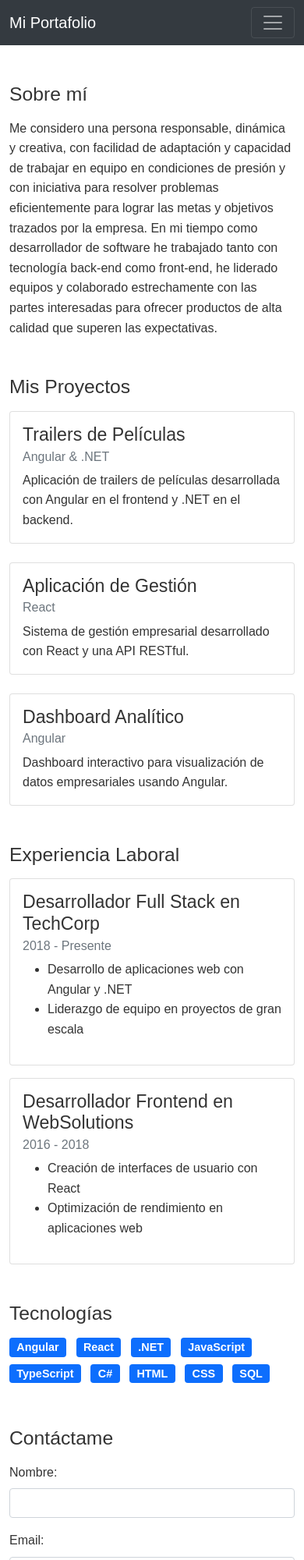
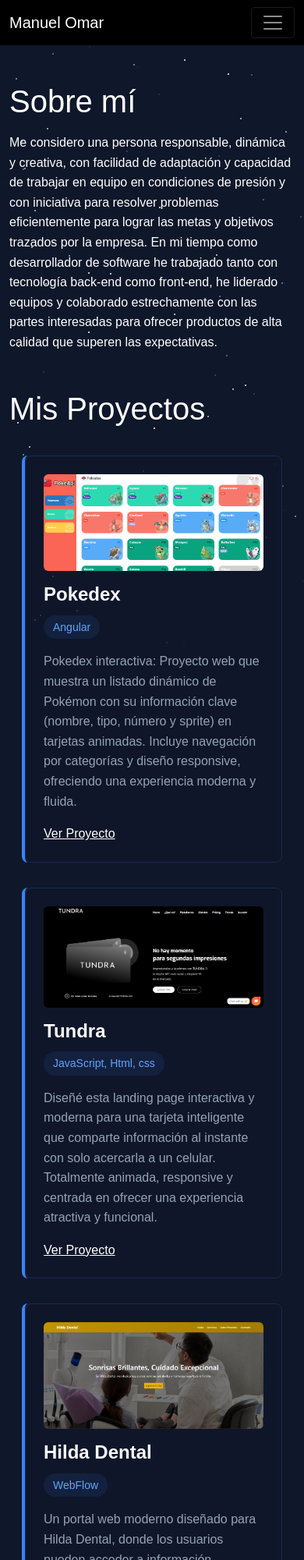
Before and after one commit to Manuelomar/Portafolio, a plain HTML site: page y/index.html in a window 390 px wide. Shown: the top 2000 px of the page at 78% size. Drawn offline with nearby package versions, Linux system fonts and the light colour scheme.

Commit message:
update title and restructure styles; add star animation and card visibility effects

```diff
--- a/styles.css
+++ /dev/null
@@ -1,59 +0,0 @@
-body {
-    font-family: 'Arial', sans-serif;
-    line-height: 1.6;
-    color: #333;
-}
-.navbar {
-    background-color: #343a40;
-}
-.navbar-brand, .nav-link {
-    color: #fff !important;
-}
-.project-card {
-    height: 100%;
-}
-.skill-badge {
-    font-size: 0.9em;
-}
-footer {
-    background-color: #343a40;
-    color: #fff;
-}
-footer a {
-    color: #fff;
-    text-decoration: none;
-}
-footer a:hover {
-    color: #f8f9fa;
-}
-.modal-content {
-    border-radius: 15px;
-    box-shadow: 0 5px 15px rgba(0,0,0,0.3);
-    border: none; /
-}
-
-.modal-header {
-    background-color: #f8f9fa;
-    border-bottom: none;
-}
-
-.modal-body {
-    padding: 20px;
-    font-size: 1.1rem;
-    color: #495057;
-}
-
-.modal-footer {
-    background-color: #f8f9fa;
-    border-top: none;
-}
-
-.btn-secondary {
-    background-color: #6c757d;
-    border-color: #6c757d;
-}
-
-.btn-secondary:hover {
-    background-color: #5a6268;
-    border-color: #545b62;
-}
--- a/y/index.html
+++ b/y/index.html
@@ -4,16 +4,18 @@
 <head>
     <meta charset="UTF-8">
     <meta name="viewport" content="width=device-width, initial-scale=1.0">
-    <title>Mi Portafolio</title>
+    <title>Portafolio</title>
     <link href="https://cdn.jsdelivr.net/npm/bootstrap@5.1.3/dist/css/bootstrap.min.css" rel="stylesheet">
     <link href="https://cdn.jsdelivr.net/npm/bootstrap-icons@1.7.2/font/bootstrap-icons.css" rel="stylesheet">
-    <link rel="stylesheet" href="../styles.css">
+    <link rel="stylesheet" href="./styles.css">
+
 </head>
 
 <body>
-    <nav class="navbar navbar-expand-lg navbar-dark sticky-top">
+
+    <nav class="navbar navbar-expand-lg navbar-dark sticky-top color-navbar">
         <div class="container">
-            <a class="navbar-brand" href="#">Mi Portafolio</a>
+            <a class="navbar-brand" href="#">Manuel Omar</a>
             <button class="navbar-toggler" type="button" data-bs-toggle="collapse" data-bs-target="#navbarNav"
                 aria-controls="navbarNav" aria-expanded="false" aria-label="Toggle navigation">
                 <span class="navbar-toggler-icon"></span>
@@ -39,7 +41,7 @@
             </div>
         </div>
     </nav>
-
+    <div class="stars" id="stars"></div>
     <main class="container py-5">
         <section id="about" class="mb-5">
             <h2 class="mb-3">Sobre mí</h2>
@@ -51,99 +53,152 @@
                 expectativas.</p>
         </section>
 
-        <section id="projects" class="mb-5">
-            <h2 class="mb-3">Mis Proyectos</h2>
-            <div class="row g-4">
-                <div class="col-md-4">
-                    <div class="card project-card">
-                        <div class="card-body">
-                            <h3 class="card-title">Trailers de Películas</h3>
-                            <h6 class="card-subtitle mb-2 text-muted">Angular & .NET</h6>
-                            <p class="card-text">Aplicación de trailers de películas desarrollada con Angular en el
-                                frontend y .NET en el backend.</p>
+        <section id="projects">
+            <h2>Mis Proyectos</h2>
+            <div class="projects-grid">
+                <div class="project-card">
+                    <div class="card-content">
+                        <div class="image-container">
+                            <img src="./src/img/pokeapp.png" alt="Pokemon App Screenshot">
                         </div>
+                        <h3 class="card-title">Pokedex</h3>
+                        <span class="card-badge">Angular</span>
+                        <p class="card-text">
+                            Pokedex interactiva: Proyecto web que muestra un listado dinámico de Pokémon con su
+                            información clave (nombre, tipo, número y sprite) en tarjetas animadas. Incluye navegación
+                            por categorías y diseño responsive, ofreciendo una experiencia moderna y fluida.
+                        </p>
+                        <a href="https://pokedex-mpd.web.app/pokeapi/pokemon" target="_blank" class="card-link">Ver
+                            Proyecto</a>
                     </div>
                 </div>
-                <div class="col-md-4">
-                    <div class="card project-card">
-                        <div class="card-body">
-                            <h3 class="card-title">Aplicación de Gestión</h3>
-                            <h6 class="card-subtitle mb-2 text-muted">React</h6>
-                            <p class="card-text">Sistema de gestión empresarial desarrollado con React y una API
-                                RESTful.</p>
+
+                <div class="project-card">
+                    <div class="card-content">
+                        <div class="image-container">
+                            <img src="./src/img/tundra.png" alt="Proyecto 2 Screenshot">
                         </div>
+                        <h3 class="card-title">Tundra</h3>
+                        <span class="card-badge">JavaScript, Html, css</span>
+                        <p class="card-text">Diseñé esta landing page interactiva y moderna para una tarjeta inteligente
+                            que comparte información al instante con solo acercarla a un celular. Totalmente animada,
+                            responsive y centrada en ofrecer una experiencia atractiva y funcional.</p>
+                        <a href="https://tundratap.com" target="_blank" class="card-link">Ver Proyecto</a>
+
                     </div>
                 </div>
-                <div class="col-md-4">
-                    <div class="card project-card">
-                        <div class="card-body">
-                            <h3 class="card-title">Dashboard Analítico</h3>
-                            <h6 class="card-subtitle mb-2 text-muted">Angular</h6>
-                            <p class="card-text">Dashboard interactivo para visualización de datos empresariales usando
-                                Angular.</p>
+                <div class="project-card">
+                    <div class="card-content">
+                        <div class="image-container">
+                            <img src="./src/img/hilda dental.png" alt="Proyecto 3 Screenshot">
                         </div>
+                        <h3 class="card-title">Hilda Dental</h3>
+                        <span class="card-badge">WebFlow</span>
+                        <p class="card-text">Un portal web moderno diseñado para Hilda Dental, donde los usuarios pueden
+                            acceder a información detallada sobre los servicios y planes ofrecidos por el consultorio
+                            dental. La página incluye una interfaz atractiva y funcional, con secciones dedicadas a
+                            presentar al equipo, los tratamientos disponibles y un formulario interactivo para que los
+                            usuarios puedan enviar consultas o agendar citas fácilmente. Perfectamente optimizado para
+                            brindar una experiencia fluida y accesible en cualquier dispositivo.</p>
                     </div>
                 </div>
             </div>
         </section>
 
+
         <section id="experience" class="mb-5">
             <h2 class="mb-3">Experiencia Laboral</h2>
             <div class="card mb-3">
                 <div class="card-body">
-                    <h3 class="card-title">Desarrollador Full Stack en TechCorp</h3>
-                    <h6 class="card-subtitle mb-2 text-muted">2018 - Presente</h6>
+                    <h3 class="card-title">Freelancer</h3>
+                    <h6 class="card-subtitle ">2019 - Presente</h6>
                     <ul>
-                        <li>Desarrollo de aplicaciones web con Angular y .NET</li>
-                        <li>Liderazgo de equipo en proyectos de gran escala</li>
+                        <li>Creación de Portales Informativos:
+                            Desde la planeación y diseño visual hasta el desarrollo, integración de sistemas, pruebas y lanzamiento. Incluye mantenimiento continuo para asegurar funcionalidad, accesibilidad y actualizaciones constantes.</li>
+                        <li>Desarrollo integral del ciclo de vida de diversos sistemas, abarcando tanto el backend como
+                            el frontend.</li>
+                        <li>Optimización avanzada del rendimiento en aplicaciones web para maximizar su eficiencia y
+                            velocidad.</li>
                     </ul>
                 </div>
             </div>
-            <div class="card">
+            <div class="card mb-3">
                 <div class="card-body">
-                    <h3 class="card-title">Desarrollador Frontend en WebSolutions</h3>
-                    <h6 class="card-subtitle mb-2 text-muted">2016 - 2018</h6>
+                    <h3 class="card-title">Desarrollador Full Stack en Solvex Dominicana</h3>
+                    <h6 class="card-subtitle ">2020 - 2023</h6>
                     <ul>
-                        <li>Creación de interfaces de usuario con React</li>
-                        <li>Optimización de rendimiento en aplicaciones web</li>
+
+                        <li>Liderazgo y coordinación de equipos de desarrollo, garantizando la entrega oportuna de las
+                            soluciones de software. </li>
+                        <li>Diseño e implementación de soluciones de comercio electrónico, optimizando la experiencia
+                            del usuario y la eficiencia operativa.</li>
+
+                        <li>Colaboración activa con equipos multidisciplinares, desde diseño UX/UI hasta infraestructura
+                            y soporte, asegurando la cohesión en el desarrollo de proyectos.</li>
                     </ul>
+                </div>
+            </div>
+            <div class="card mb-3">
+                <div class="card-body">
+                    <h3 class="card-title">Desarrollador Full Stack en Asociación Popular de Ahorros y Préstamos - APAP
+                    </h3>
+                    <h6 class="card-subtitle ">2024 - 2025</h6>
+                    <ul>
+                        <li>Colaboración en el desarrollo y mantenimiento de microservicios, enfocando en la estabilidad
+                            y escalabilidad del sistema.</li>
+                        <li> Colaboración activa en el desarrollo de aplicaciones web, asegurando una implementación
+                            efectiva y eficiente de las soluciones.</li>
+                    </ul>
+                </div>
+            </div>
+            <div class="card mb-3">
+                <div class="card-body">
+                    <h3 class="card-title">Desarrollador Front-end en Ministerio de Cultura
+                    </h3>
+                    <h6 class="card-subtitle ">2024 - Presente</h6>
+                    <ul>
+                        <li>Desarrollo y mantenimiento de interfaces frontend con múltiples módulos, incluyendo transporte y suministro, garantizando una experiencia de usuario intuitiva y eficiente.</li>
+                        <li>Implementación de soluciones escalables y modernas para aplicaciones web, asegurando la integración fluida entre los diferentes módulos del sistema.</li>
+                    </ul>
+
                 </div>
             </div>
         </section>
 
-        <section id="skills" class="mb-5">
-            <h2 class="mb-3">Tecnologías</h2>
+        <section id="skills">
+            <h2>Tecnologías</h2>
             <div>
-                <span class="badge bg-primary me-2 mb-2 skill-badge">Angular</span>
-                <span class="badge bg-primary me-2 mb-2 skill-badge">React</span>
-                <span class="badge bg-primary me-2 mb-2 skill-badge">.NET</span>
-                <span class="badge bg-primary me-2 mb-2 skill-badge">JavaScript</span>
-                <span class="badge bg-primary me-2 mb-2 skill-badge">TypeScript</span>
-                <span class="badge bg-primary me-2 mb-2 skill-badge">C#</span>
-                <span class="badge bg-primary me-2 mb-2 skill-badge">HTML</span>
-                <span class="badge bg-primary me-2 mb-2 skill-badge">CSS</span>
-                <span class="badge bg-primary me-2 mb-2 skill-badge">SQL</span>
+                <span class="skill-badge angular">Angular</span>
+                <span class="skill-badge sql">WebFlow</span>
+
+                <span class="skill-badge react">React</span>
+                <span class="skill-badge dotnet">.NET</span>
+                <span class="skill-badge javascript">JavaScript</span>
+                <span class="skill-badge typescript">TypeScript</span>
+                <span class="skill-badge csharp">C#</span>
+                <span class="skill-badge html">HTML</span>
+                <span class="skill-badge css">CSS</span>
+                <span class="skill-badge sql">SQL</span>
             </div>
         </section>
 
         <section id="contact">
-            <h2 class="mb-3">Contáctame</h2>
+            <h2>Contáctame</h2>
             <form action="https://formsubmit.co/manuelmedinape@gmail.com" method="POST">
                 <input type="hidden" name="_captcha" value="false">
-
-                <div class="mb-3">
-                    <label for="name" class="form-label">Nombre:</label>
-                    <input type="text" class="form-control" id="name" name="name" required>
+                <div class="form-group">
+                    <label for="name">Nombre:</label>
+                    <input type="text" id="name" name="name" required>
                 </div>
-                <div class="mb-3">
-                    <label for="email" class="form-label">Email:</label>
-                    <input type="email" class="form-control" id="email" name="email" required>
+                <div class="form-group">
+                    <label for="email">Email:</label>
+                    <input type="email" id="email" name="email" required>
                 </div>
-                <div class="mb-3">
-                    <label for="message" class="form-label">Mensaje:</label>
-                    <textarea class="form-control" id="message" name="message" rows="4" required></textarea>
+                <div class="form-group">
+                    <label for="message">Mensaje:</label>
+                    <textarea id="message" name="message" required></textarea>
                 </div>
-                <button type="submit" class="btn btn-primary">Enviar Mensaje</button>
+                <button type="submit">Enviar Mensaje</button>
             </form>
         </section>
         <div class="modal fade" id="successModal" tabindex="-1" aria-labelledby="successModalLabel" aria-hidden="true">
@@ -167,16 +222,17 @@
         <div class="container text-center">
             <p>&copy; 2023 Mi Portafolio. Todos los derechos reservados.</p>
             <div class="mt-3">
-                <a href="https://www.linkedin.com/" target="_blank" class="me-3">
+                <a href="https://www.linkedin.com/in/manuel-omar-medina-perez-7a9105229/" target="_blank" class="me-3">
                     <i class="bi bi-linkedin"></i> LinkedIn
                 </a>
-                <a href="https://github.com/" target="_blank">
+                <a href="https://github.com/Manuelomar" target="_blank">
                     <i class="bi bi-github"></i> GitHub
                 </a>
             </div>
         </div>
     </footer>
-
+    <script src="https://cdn.jsdelivr.net/npm/bootstrap@5.3.0-alpha1/dist/js/bootstrap.bundle.min.js"></script>
+    <script src="./index.js"></script>
     <script src="https://cdn.jsdelivr.net/npm/bootstrap@5.1.3/dist/js/bootstrap.bundle.min.js"></script>
     <script>
         document.addEventListener("DOMContentLoaded", function () {
@@ -212,6 +268,7 @@
 
     </script>
 
+
 </body>
 
 </html>
--- /dev/null
+++ b/y/index.js
@@ -0,0 +1,55 @@
+function createStars() {
+    const stars = document.getElementById('stars');
+    const numberOfStars = 100;
+
+    for (let i = 0; i < numberOfStars; i++) {
+        const star = document.createElement('div');
+        star.className = 'star';
+        star.style.left = `${Math.random() * 100}%`;
+        star.style.top = `${Math.random() * 100}%`;
+        star.style.animationDelay = `${Math.random() * 5}s`;
+        stars.appendChild(star);
+    }
+}
+
+createStars();
+function animateCards() {
+    const cards = document.querySelectorAll('.project-card');
+
+    const observer = new IntersectionObserver((entries) => {
+        entries.forEach(entry => {
+            if (entry.isIntersecting) {
+                entry.target.classList.add('visible');
+                observer.unobserve(entry.target);
+            }
+        });
+    }, {
+        threshold: 0.1
+    });
+
+    cards.forEach(card => {
+        observer.observe(card);
+    });
+}
+
+// Inicializamos la animación cuando el DOM esté cargado
+document.addEventListener('DOMContentLoaded', animateCards);
+
+// Efecto de parallax suave en las imágenes
+document.addEventListener('mousemove', (e) => {
+    const cards = document.querySelectorAll('.project-card');
+
+    cards.forEach(card => {
+        const rect = card.getBoundingClientRect();
+        const x = e.clientX - rect.left;
+        const y = e.clientY - rect.top;
+
+        const img = card.querySelector('img');
+        if (img) {
+            const moveX = (x - rect.width/2) / 50;
+            const moveY = (y - rect.height/2) / 50;
+
+            img.style.transform = `translate(${moveX}px, ${moveY}px) scale(1.05)`;
+        }
+    });
+});
--- /dev/null
+++ b/y/styles.css
@@ -0,0 +1,273 @@
+
+body {
+    font-family: 'Arial', sans-serif;
+    line-height: 1.6;
+    background-color: #0f172a;
+    color: #e2e8f0;
+    overflow-x: hidden;
+}
+
+.color-navbar {
+    background-color: black !important;
+}
+
+p,h2{
+    color: white;
+}
+.navbar-brand,
+.nav-link {
+    color: #fff !important;
+}
+
+.project-card {
+    height: 100%;
+}
+
+.skill-badge {
+    font-size: 0.9em;
+}
+
+footer {
+    background-color: #343a40;
+    color: #fff;
+}
+
+footer a {
+    color: #fff;
+    text-decoration: none;
+}
+
+footer a:hover {
+    color: #f8f9fa;
+}
+
+.modal-content {
+    border-radius: 15px;
+    box-shadow: 0 5px 15px rgba(0, 0, 0, 0.3);
+    border: none;/
+}
+
+.modal-header {
+    background-color: #f8f9fa;
+    border-bottom: none;
+}
+
+.modal-body {
+    padding: 20px;
+    font-size: 1.1rem;
+    color: #495057;
+}
+
+.modal-footer {
+    background-color: #f8f9fa;
+    border-top: none;
+}
+
+.btn-secondary {
+    background-color: #6c757d;
+    border-color: #6c757d;
+}
+
+.btn-secondary:hover {
+    background-color: #5a6268;
+    border-color: #545b62;
+}
+
+a {
+    color: white;
+}
+.card {
+    background-color: rgba(45, 55, 72, 0.8);
+    border-left: 4px solid #3182ce;
+    transition: box-shadow 0.3s ease-in-out;
+}
+.card:hover {
+    box-shadow: 0 10px 15px -3px rgba(0, 0, 0, 0.1), 0 4px 6px -2px rgba(0, 0, 0, 0.05);
+}
+.card-title {
+    color: #f7fafc;
+}
+.card-subtitle {
+    color: #63b3ed;
+}
+.card-text {
+    color: #a0aec0;
+}
+.stars {
+    position: fixed;
+    top: 0;
+    left: 0;
+    width: 100%;
+    height: 100%;
+    pointer-events: none;
+    z-index: -1;
+}
+.star {
+    position: absolute;
+    width: 2px;
+    height: 2px;
+    background: #fff;
+    border-radius: 50%;
+    animation: twinkle 5s infinite;
+}
+
+@keyframes twinkle {
+    0% { opacity: 0; }
+    50% { opacity: 1; }
+    100% { opacity: 0; }
+}
+#contact {
+    margin: 0 auto;
+    padding: 20px;
+}
+h2 {
+    font-size: 2.5em;
+    margin-bottom: 20px;
+}
+.form-group {
+    margin-bottom: 20px;
+}
+label {
+    display: block;
+    margin-bottom: 5px;
+}
+input, textarea {
+    width: 100%;
+    padding: 10px;
+    background-color: #1e293b;
+    border: 1px solid #334155;
+    color: #e2e8f0;
+    border-radius: 4px;
+}
+textarea {
+    height: 150px;
+}
+button {
+    background-color: #3b82f6;
+    color: white;
+    padding: 10px 20px;
+    border: none;
+    border-radius: 4px;
+    cursor: pointer;
+    font-size: 1em;
+}
+button:hover {
+    background-color: #2563eb;
+}
+#skills {
+    margin: 0 auto;
+    padding: 20px;
+}
+h2 {
+    font-size: 2.5em;
+    margin-bottom: 20px;
+}
+.skill-badge {
+    display: inline-block;
+    padding: 8px 16px;
+    margin: 0 10px 10px 0;
+    border-radius: 20px;
+    font-size: 0.9em;
+    font-weight: bold;
+    text-transform: uppercase;
+    transition: transform 0.2s, box-shadow 0.2s;
+    color: #ffffff;
+}
+.skill-badge:hover {
+    transform: translateY(-3px);
+    box-shadow: 0 4px 6px rgba(0, 0, 0, 0.1);
+}
+.angular { background-color: #dd1b16; }
+.react { background-color: #61dafb; color: #282c34; }
+.dotnet { background-color: #512bd4; }
+.javascript { background-color: #f7df1e; color: #323330; }
+.typescript { background-color: #007acc; }
+.csharp { background-color: #239120; }
+.html { background-color: #e34f26; }
+.css { background-color: #264de4; }
+.sql { background-color: #00758f; }
+
+
+.projects-grid {
+    display: grid;
+    grid-template-columns: repeat(auto-fit, minmax(300px, 1fr));
+    gap: 2rem;
+    padding: 1rem;
+}
+
+.project-card {
+    background-color: rgba(15, 23, 42, 0.8);
+    border-radius: 0.5rem;
+    border-left: 4px solid #3b82f6;
+    overflow: hidden;
+    transition: transform 0.3s ease, box-shadow 0.3s ease;
+    position: relative;
+    opacity: 0;
+    transform: translateY(20px);
+}
+
+.project-card::before {
+    content: '';
+    position: absolute;
+    inset: 0;
+    border-radius: 0.5rem;
+    border: 1px solid rgba(59, 130, 246, 0.2);
+    pointer-events: none;
+}
+
+.project-card:hover {
+    transform: translateY(-4px);
+    box-shadow: 0 10px 20px rgba(0, 0, 0, 0.2);
+}
+
+.card-content {
+    padding: 1.5rem;
+}
+
+.image-container {
+    overflow: hidden;
+    border-radius: 0.375rem;
+    margin-bottom: 1rem;
+}
+
+.image-container img {
+    width: 100%;
+    height: auto;
+    transition: transform 0.5s ease;
+}
+
+.project-card:hover .image-container img {
+    transform: scale(1.05);
+}
+
+.card-title {
+    color: #f8fafc;
+    font-size: 1.5rem;
+    font-weight: 600;
+    margin-bottom: 0.75rem;
+}
+
+.card-badge {
+    display: inline-block;
+    background-color: rgba(59, 130, 246, 0.1);
+    color: #60a5fa;
+    padding: 0.25rem 0.75rem;
+    border-radius: 9999px;
+    font-size: 0.875rem;
+    margin-bottom: 1rem;
+}
+
+.card-text {
+    color: #94a3b8;
+}
+
+.project-card.visible {
+    opacity: 1;
+    transform: translateY(0);
+}
+
+@media (max-width: 768px) {
+    .projects-grid {
+        grid-template-columns: 1fr;
+    }
+}
```
Also changed, not shown: public/index.html (+1 -1 lines), y/src/img/hilda dental.png (added), y/src/img/pokeapp.png (added), y/src/img/tundra.png (added).
